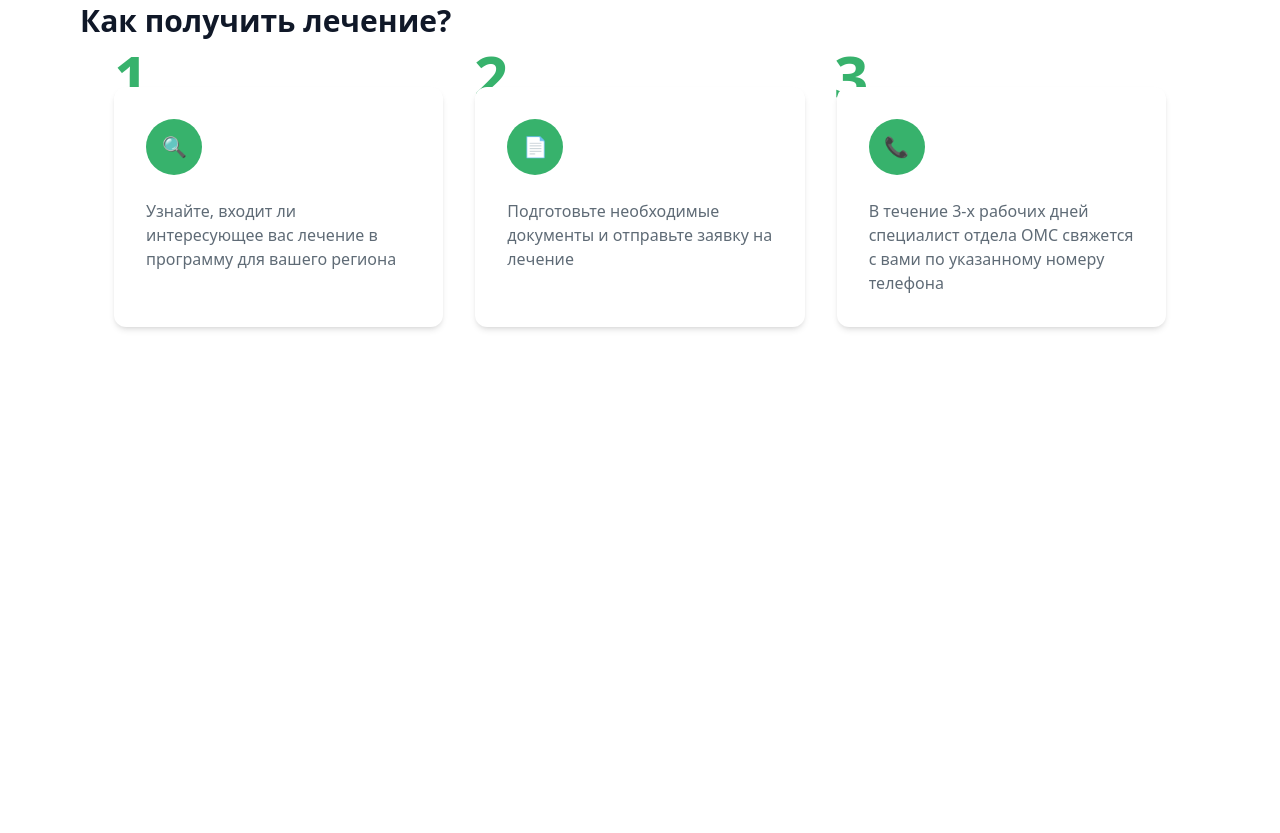
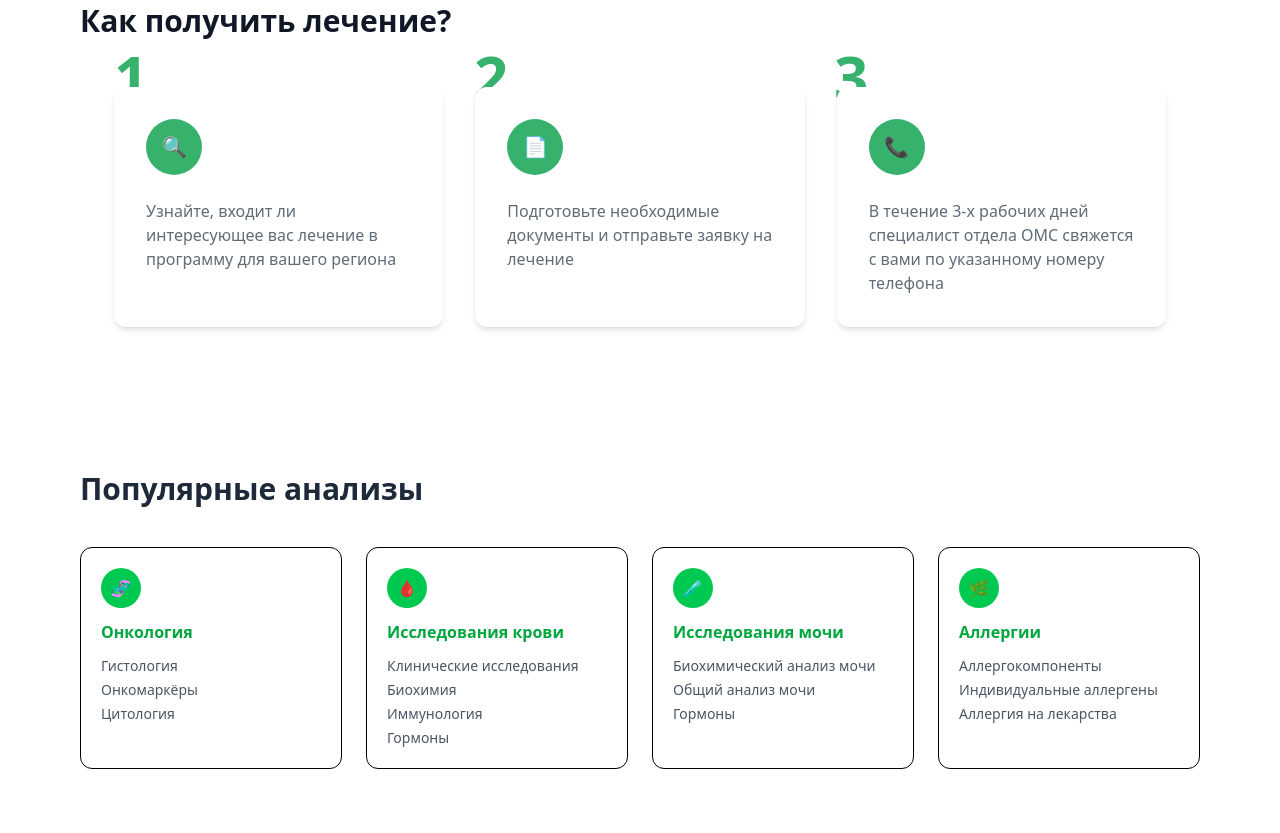
Before and after one commit to rizoshka12210/homework11, a website: page page2.html in a window 1280 px wide. Shown: the part 711-1544 px from the top of the page. Before the commit the page ends 1118 px from the top, so only its background shows below. Drawn offline with Linux system fonts and the light colour scheme.

Commit message:
tred: popular analiz

```diff
--- a/page2.html
+++ b/page2.html
@@ -152,5 +152,70 @@
 </div>
 
 </section>
+
+
+<section class="max-w-6xl mx-auto px-4 py-16">
+  <h2 class="text-3xl font-bold text-gray-800 mb-10">Популярные анализы</h2>
+
+  <div class="grid grid-cols-2 md:grid-cols-4 gap-6">
+
+    <!-- CARD -->
+    <div class="bg-white border rounded-xl p-5">
+      <div class="w-10 h-10 bg-green-500 rounded-full flex items-center justify-center text-white mb-3">
+        🧬
+      </div>
+      <h3 class="text-green-600 font-semibold mb-3">Онкология</h3>
+      <ul class="text-sm text-gray-600 space-y-1">
+        <li>Гистология</li>
+        <li>Онкомаркёры</li>
+        <li>Цитология</li>
+      </ul>
+    </div>
+
+    <!-- CARD -->
+    <div class="bg-white border rounded-xl p-5">
+      <div class="w-10 h-10 bg-green-500 rounded-full flex items-center justify-center text-white mb-3">
+        🩸
+      </div>
+      <h3 class="text-green-600 font-semibold mb-3">Исследования крови</h3>
+      <ul class="text-sm text-gray-600 space-y-1">
+        <li>Клинические исследования</li>
+        <li>Биохимия</li>
+        <li>Иммунология</li>
+        <li>Гормоны</li>
+      </ul>
+    </div>
+
+    <!-- CARD -->
+    <div class="bg-white border rounded-xl p-5">
+      <div class="w-10 h-10 bg-green-500 rounded-full flex items-center justify-center text-white mb-3">
+        🧪
+      </div>
+      <h3 class="text-green-600 font-semibold mb-3">Исследования мочи</h3>
+      <ul class="text-sm text-gray-600 space-y-1">
+        <li>Биохимический анализ мочи</li>
+        <li>Общий анализ мочи</li>
+        <li>Гормоны</li>
+      </ul>
+    </div>
+
+    <!-- CARD -->
+    <div class="bg-white border rounded-xl p-5">
+      <div class="w-10 h-10 bg-green-500 rounded-full flex items-center justify-center text-white mb-3">
+        🌿
+      </div>
+      <h3 class="text-green-600 font-semibold mb-3">Аллергии</h3>
+      <ul class="text-sm text-gray-600 space-y-1">
+        <li>Аллергокомпоненты</li>
+        <li>Индивидуальные аллергены</li>
+        <li>Аллергия на лекарства</li>
+      </ul>
+    </div>
+
+  </div>
+</section>
+
+
+
 </body>
 </html>
```
Also changed, not shown: photo/Group 1895.png (added), photo/image 7.png (added), src/output.css.
